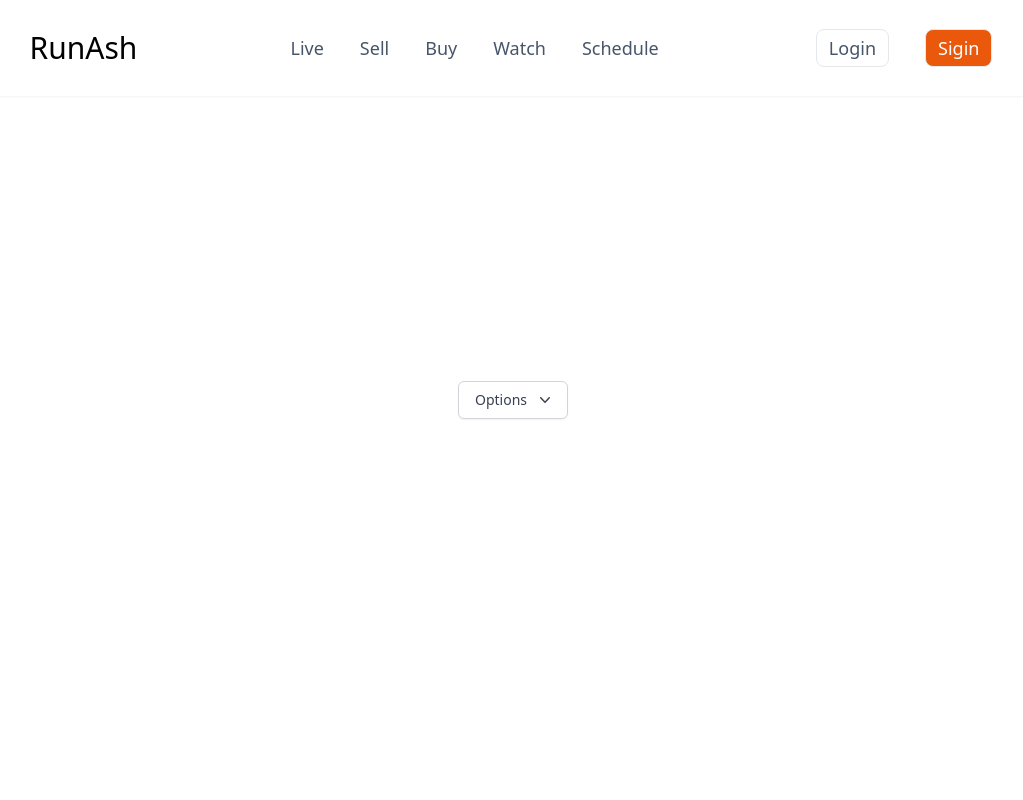
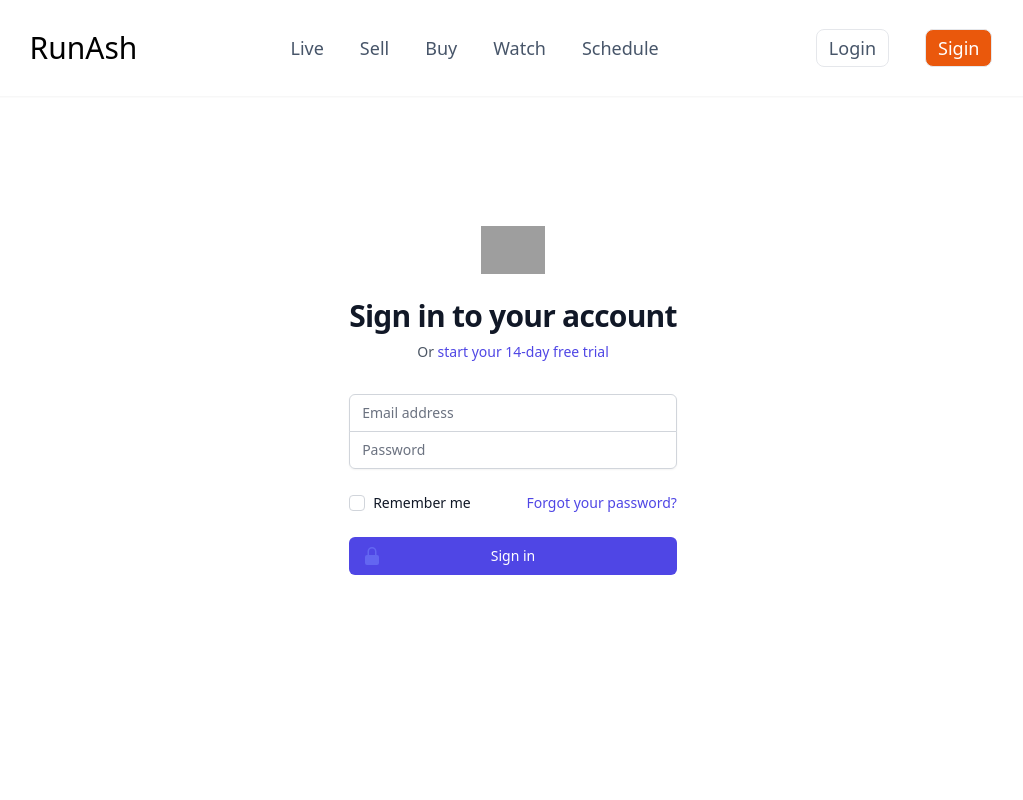
Before and after one commit to Vaibhavmurmu/nextjs13, a Next.js app: page /live in a window 1280 px wide. Shown: the top 800 px of the page, without its empty margins (127-1150 px from the left). Built offline with nearby package versions, Linux system fonts and the light colour scheme; grey boxes are pictures that could not be loaded.

Commit message:
Update live.js

```diff
--- a/pages/live.js
+++ b/pages/live.js
@@ -1,11 +1,11 @@
 import Link from 'next/link'
-import Simpledropdown from '../components/Simpledropdown'
+import Signin from '../components/Signin'
 
 export default function Live() {
     return (
         <div className="flex flex-col items-center justify-center min-h-screen py-2">
             <div className="flex flex-col items-center justify-center w-full flex-1 px-20 text-center">
-            <Simpledropdown />
+            <Signin />
             </div>
         </div>
 
```
